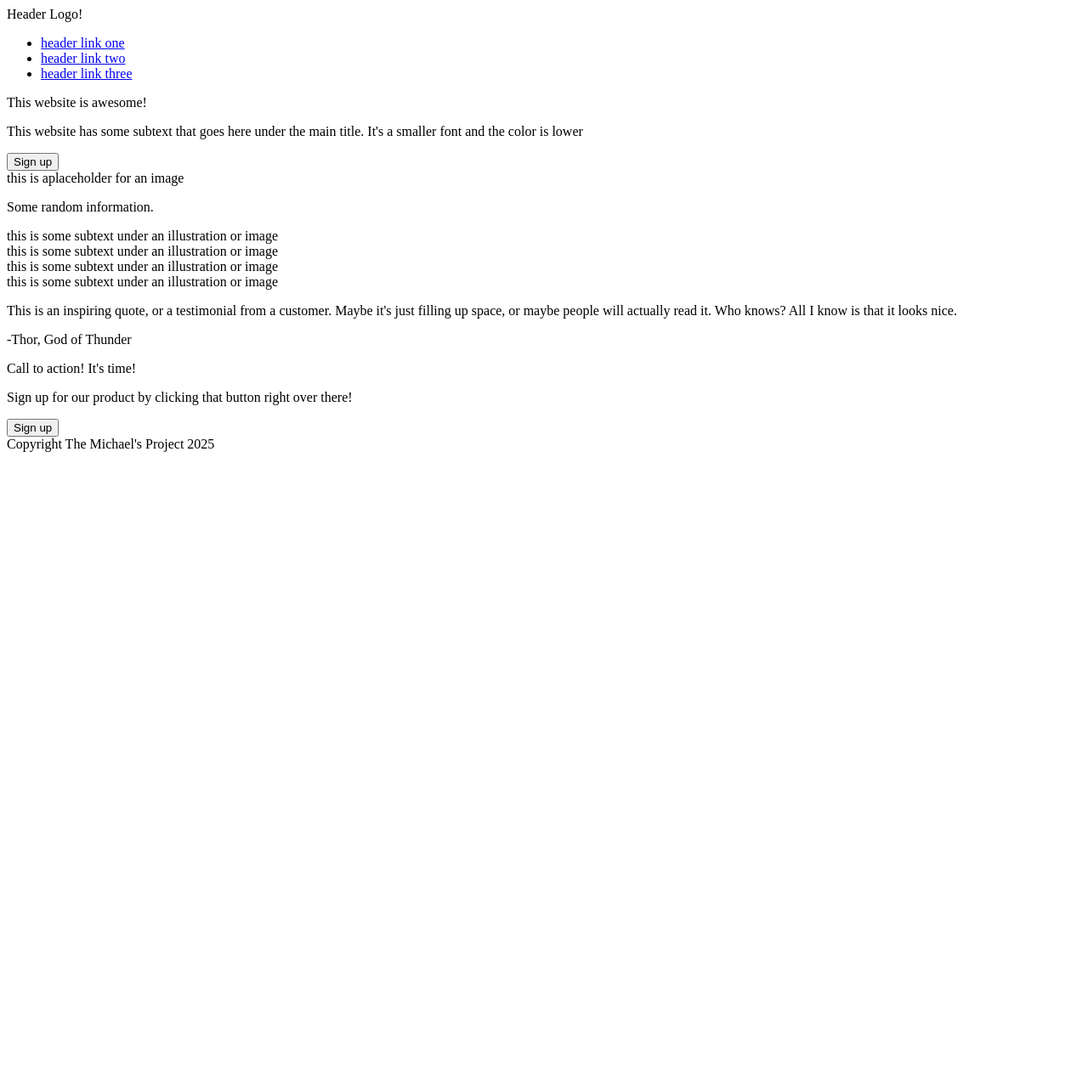
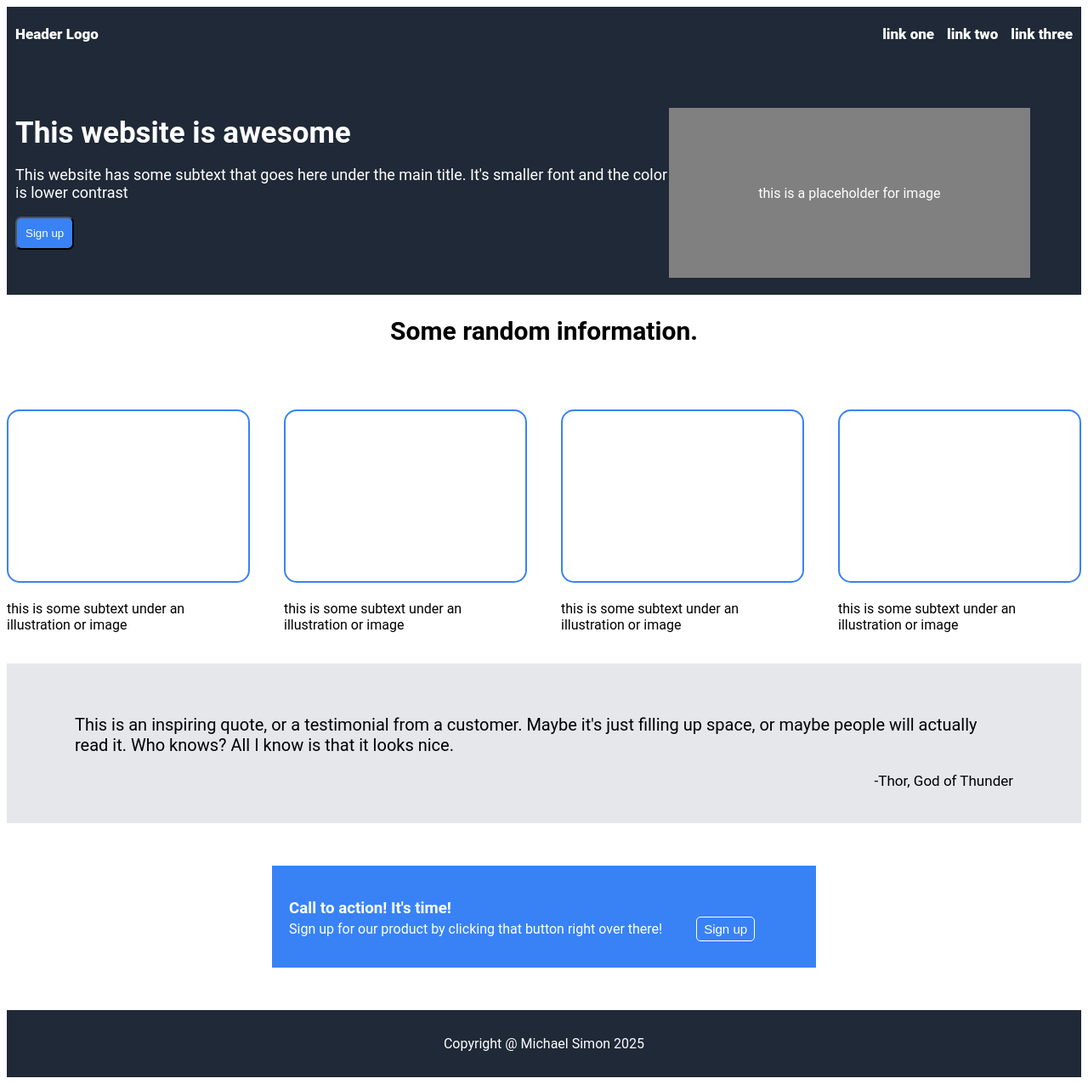
Before and after one commit to cga2020/landing-profile, a plain HTML site: page index.html in a window 1280 px wide. Shown: the whole page at 85% size. Before the commit the page ends 800 px from the top, so only its background shows below. Drawn offline with Linux system fonts and the light colour scheme.

Commit message:
landing page complete

```diff
--- a/index.html
+++ b/index.html
@@ -3,53 +3,69 @@
     <head>
         <meta charset="UTF-8">
         <title>Landing Page</title>
-        <link rel="stlyesheet" href="style.css"/>
+        <link rel="stylesheet" href="style-lp.css">
     </head>
-
     <body>
-        <div class="container">
 
         <div class="header">
-            <header>Header Logo!</header>
-            <nav>
-                <ul>
-                    <li><a href="#">header link one</a></li>
-                    <li><a href="#"> header link two</a></li>
-                    <li><a href="#">header link three</a></li>
+        <div>Header Logo</div>
+            <ul class="nav-links">
+                <li><a href="#">link one</a></li>
+                <li><a href="#">link two</a></li>
+                <li><a href="#">link three</a> </li>
             </ul>
-            </nav>
         </div>
 
         <div class="hero">
-                <p>This website is awesome!</p>
-                <p>This website has some subtext that goes here under the main title. It's a smaller font and the color is lower</p>
+        <div class="left-side">
+             <h1>This website is awesome</h1>
+             <p>This website has some subtext that goes here under the main title. It's smaller font and the color is lower contrast</p>
              <button>Sign up</button>
-                <div class="image">this is aplaceholder for an image</div>
+        </div>
+        <div class="right-side"> this is a placeholder for image</div>
         </div>
 
-            <div class="infomation">
-                <p>Some random information.</p>
-                <div class="photo one"> this is some subtext under an illustration or image</div>
-                <div class="photo two">this is some subtext under an illustration or image</div>
-                <div class="photo three">this is some subtext under an illustration or image</div>
-                <div class="photo four">this is some subtext under an illustration or image</div>
+        <div class="info">
+            <h2>Some random information.</h2>
+            <div class="cards">
+                <div class="card">
+                    <div class="photo one"></div>
+                    <p>this is some subtext under an illustration or image</p>
+                </div>
+                <div class="card">
+                    <div class="photo two"></div>
+                    <p>this is some subtext under an illustration or image</p>
+                </div>
+                <div class="card">
+                    <div class="photo three"></div>
+                    <p>this is some subtext under an illustration or image</p>
+                </div>
+                <div class="card">
+                    <div class="photo four"></div>
+                    <p>this is some subtext under an illustration or image</p>
+                </div>
+            </div>
         </div>
 
         <div class="quote">
-                <p>This is an inspiring quote, or a testimonial from a customer. Maybe it's just filling up space, or maybe people will actually read it. Who knows? All I know is that it looks nice.</p>
-                <p><emphasis>-Thor, God of Thunder</emphasis></p>
+            <div class="blockquote-container">
+                <blockquote>This is an inspiring quote, or a testimonial from a customer. Maybe it's just filling up space, or maybe people will actually read it. Who knows? All I know is that it looks nice.</blockquote>
+            </div>
+            <div class="footer-container">
+                <footer class="footer1">-Thor, God of Thunder</footer>
+            </div>
         </div>
 
-            <div class="CTA">
-                <p><emphasis>Call to action! It's time!</emphasis></p>
+        <div class="cta">
+            <div class="cta-container">
+                <div class="cta-s-container">
+                   <h3>Call to action! It's time!</h3>
                    <p>Sign up for our product by clicking that button right over there!</p>
-                <button>Sign up</button>
+                </div>
+                <div class="button-container"><button>Sign up</button></div>
+            </div>
         </div>
 
-            <div class="end">
-                <footer>Copyright The Michael's Project 2025</footer>
-            </div>
-
-        </div>
+        <footer class="footer2">Copyright @ Michael Simon 2025</footer>
     </body>
 </html>
--- /dev/null
+++ b/style-lp.css
@@ -0,0 +1,187 @@
+body {
+    font-family:Roboto;
+}
+
+/* Header Section */
+
+.header {
+    display:flex;
+    justify-content:space-between;
+    background-color:#1F2937;
+    color:white;
+    padding:5px 10px;
+    font-size:17px;
+    font-weight: 800;
+    align-items: center;
+}
+
+ul {
+    display:flex;
+    list-style-type: none;
+    gap:15px;
+}
+
+a {
+    color:white;
+    text-decoration: none;
+}
+
+/* Hero Section */
+
+.hero {
+    display:flex;
+    align-items:center;
+    justify-content: space-between;
+    background-color:#1F2937;
+    color:white;
+    padding: 5px 10px;
+}
+
+.hero h1 {
+    font-size:35px;
+    margin-bottom:2px;
+    margin-top:10px;
+}
+
+.hero p {
+    font-size:18px;
+}
+
+.right-side {
+    display:flex;
+    width:500px;
+    height:200px;
+    background-color:gray;
+    align-items:center;
+    justify-content:center;
+    margin-right: 50px;
+    margin-top:50px;
+    margin-bottom:15px;
+}
+
+.left-side button {
+    background-color:#3882F6;
+    color:white;
+    padding: 10px;
+    border-radius: 7px;
+    cursor: pointer;
+}
+
+/* Information Section */
+
+.info {
+    display:flex;
+    flex-direction: column;
+    gap: 50px;
+    justify-content:center;
+    align-items:center;
+}
+
+.info h2 {
+    font-size:30px;
+}
+
+.cards {
+    display:flex;
+    justify-content:center;
+    align-items:center;
+    gap: 40px;
+}
+
+.card {
+    display:flex;
+    flex-direction: column;
+    gap:5px;
+}
+
+.photo {
+    display:block;
+    border: 2px solid #3882F6;
+    height:200px;
+    border-radius: 15px;
+}
+
+/* Quote Section */
+
+.quote {
+    display:flex;
+    flex-direction: column;
+    background-color:#E5E7EB;
+    margin-top:20px;
+    padding:40px;
+}
+
+.blockquote-container {
+    display:flex;
+    justify-content:center;
+    align-items:center;
+}
+
+.blockquote-container blockquote {
+    font-size: 20px;
+}
+
+.footer-container {
+    display:flex;
+    justify-content: end;
+    align-content:center;
+}
+
+.footer-container .footer1 {
+    font-size:17px;
+    margin-right: 40px;
+}
+
+/* CTA */
+
+.cta {
+    display:flex;
+    justify-content:center;
+    align-items: center;
+    padding: 50px;
+}
+
+.cta-container {
+    display:flex;
+    background-color: #3882F6;
+    width: 600px;
+    padding:20px;
+    color:white;
+}
+
+.cta-s-container {
+    display:flex;
+    flex-direction:column;
+}
+
+.cta-s-container h3 {
+    margin-bottom: -12px;
+}
+
+.button-container {
+    display:flex;
+    flex-direction: column;
+    justify-content:center;
+    margin-left: 40px;
+    margin-top: 30px;
+}
+
+.button-container button {
+    background-color:transparent;
+    border:white 1px solid;
+    color:white;
+    padding: 5px 8px;
+    border-radius: 5px;
+    font-size: 15px;
+    cursor:pointer;
+}
+
+.footer2 {
+    display:flex;
+    align-items: center;
+    justify-content:center;
+    background-color:#1F2937;
+    color:white;
+    padding:30px;
+
+}
```
Lines whose indentation alone changed are shown as unchanged.
